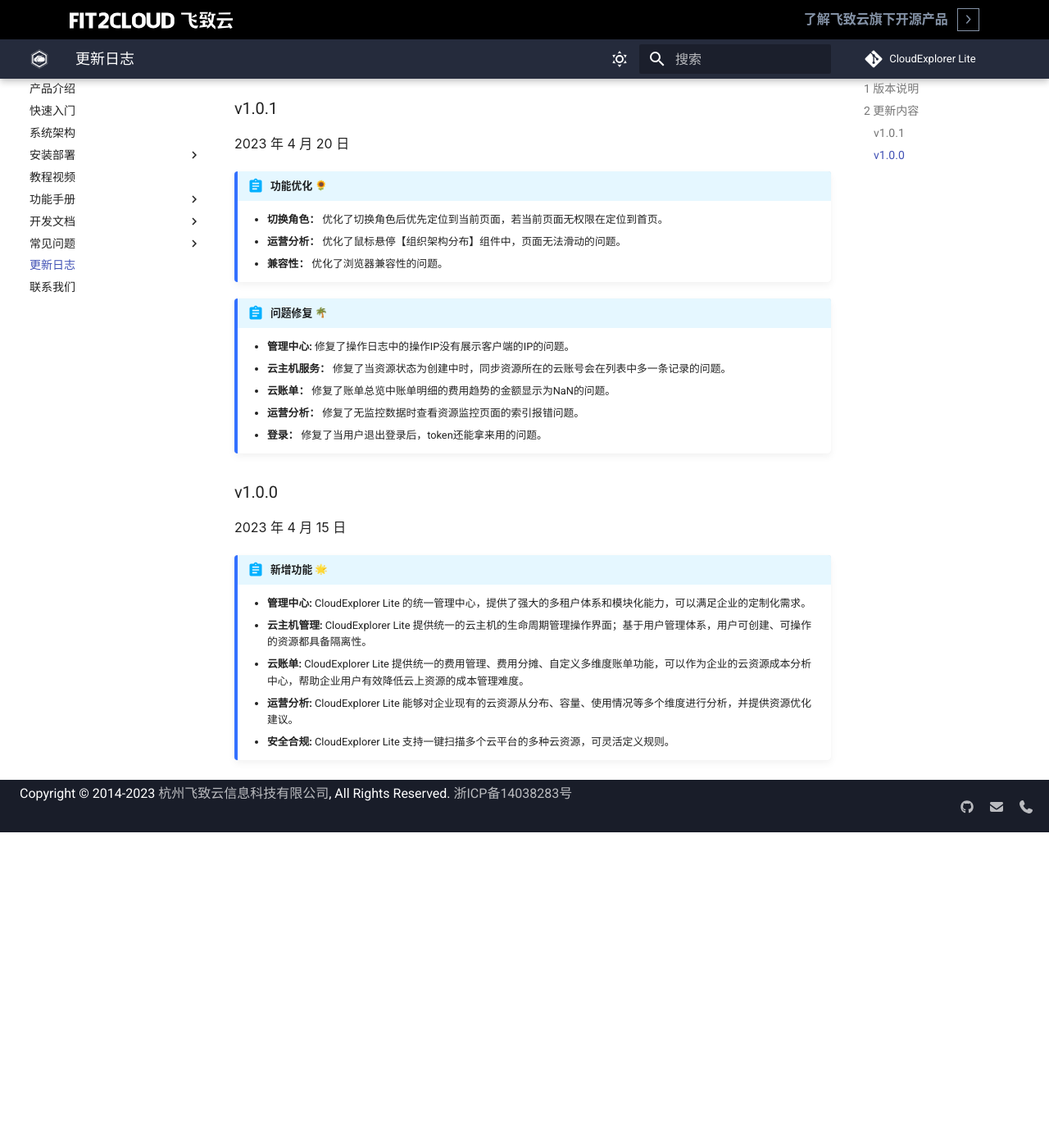
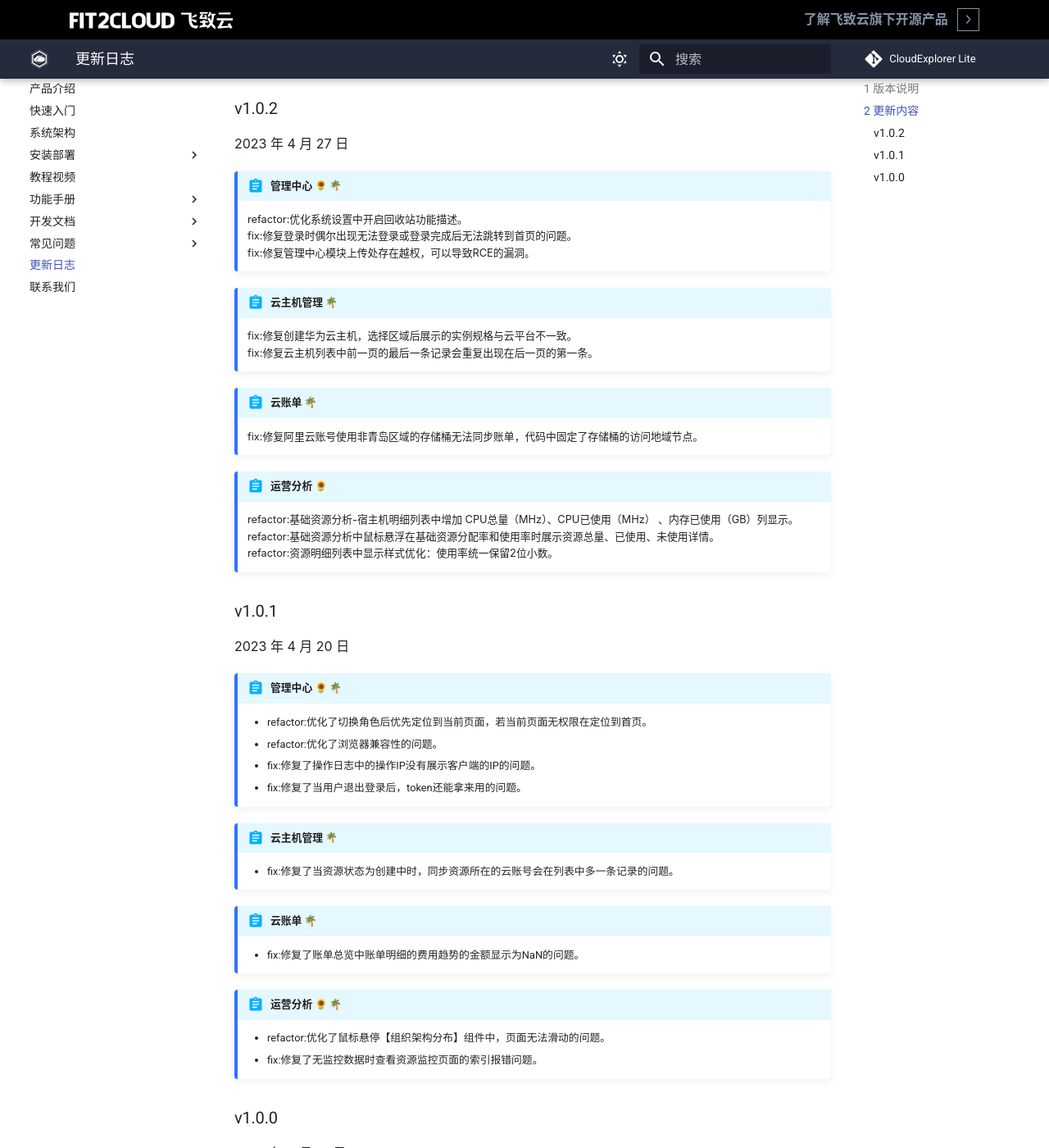
Before and after one commit to CloudExplorer-Dev/docs, an MkDocs documentation site: the page built from docs/update_log.md, in a window 1280 px wide and 1400 px high, scrolled down 385 px. Shown: the whole window at 82% size. Built offline with MkDocs 1.6.1 and Material for MkDocs 9.7.7, drawn with Linux system fonts in a browser that asks for light colours; emoji names are drawn with the system emoji font; the version menu is left out; before the commit the page ends 1400 px from its top, so only the background shows below that.

Commit message:
更新-更新日志

```diff
--- a/docs/update_log.md
+++ b/docs/update_log.md
@@ -11,21 +11,48 @@
 
 ## 2 更新内容
 
+### v1.0.2
+
+2023 年 4 月 27 日
+
+!!! Abstract "管理中心 :sunflower: :palm_tree:"
+    refactor:优化系统设置中开启回收站功能描述。
+    fix:修复登录时偶尔出现无法登录或登录完成后无法跳转到首页的问题。
+    fix:修复管理中心模块上传处存在越权，可以导致RCE的漏洞。
+
+
+!!! Abstract "云主机管理 :palm_tree:"
+    fix:修复创建华为云主机，选择区域后展示的实例规格与云平台不一致。
+    fix:修复云主机列表中前一页的最后一条记录会重复出现在后一页的第一条。
+
+!!! Abstract "云账单 :palm_tree:"
+    fix:修复阿里云账号使用非青岛区域的存储桶无法同步账单，代码中固定了存储桶的访问地域节点。
+
+!!! Abstract "运营分析 :sunflower:"
+    refactor:基础资源分析-宿主机明细列表中增加 CPU总量（MHz）、CPU已使用（MHz） 、内存已使用（GB）列显示。
+    refactor:基础资源分析中鼠标悬浮在基础资源分配率和使用率时展示资源总量、已使用、未使用详情。
+    refactor:资源明细列表中显示样式优化：使用率统一保留2位小数。
+
 ### v1.0.1
 
 2023 年 4 月 20 日
 
-!!! Abstract "功能优化 :sunflower:"
-    - **切换角色：** 优化了切换角色后优先定位到当前页面，若当前页面无权限在定位到首页。
-    - **运营分析：** 优化了鼠标悬停【组织架构分布】组件中，页面无法滑动的问题。
-    - **兼容性：**   优化了浏览器兼容性的问题。
+!!! Abstract "管理中心 :sunflower: :palm_tree:"
+    - refactor:优化了切换角色后优先定位到当前页面，若当前页面无权限在定位到首页。
+    - refactor:优化了浏览器兼容性的问题。
+    - fix:修复了操作日志中的操作IP没有展示客户端的IP的问题。
+    - fix:修复了当用户退出登录后，token还能拿来用的问题。
 
-!!! Abstract "问题修复 :palm_tree:"
-    - **管理中心:**   修复了操作日志中的操作IP没有展示客户端的IP的问题。
-    - **云主机服务：** 修复了当资源状态为创建中时，同步资源所在的云账号会在列表中多一条记录的问题。
-    - **云账单：**    修复了账单总览中账单明细的费用趋势的金额显示为NaN的问题。
-    - **运营分析：**  修复了无监控数据时查看资源监控页面的索引报错问题。
-    - **登录：**      修复了当用户退出登录后，token还能拿来用的问题。
+!!! Abstract "云主机管理 :palm_tree:"
+    - fix:修复了当资源状态为创建中时，同步资源所在的云账号会在列表中多一条记录的问题。
+
+!!! Abstract "云账单 :palm_tree:"
+    - fix:修复了账单总览中账单明细的费用趋势的金额显示为NaN的问题。
+
+!!! Abstract "运营分析 :sunflower: :palm_tree:"
+    - refactor:优化了鼠标悬停【组织架构分布】组件中，页面无法滑动的问题。
+    - fix:修复了无监控数据时查看资源监控页面的索引报错问题。
+
 
 
 
```
